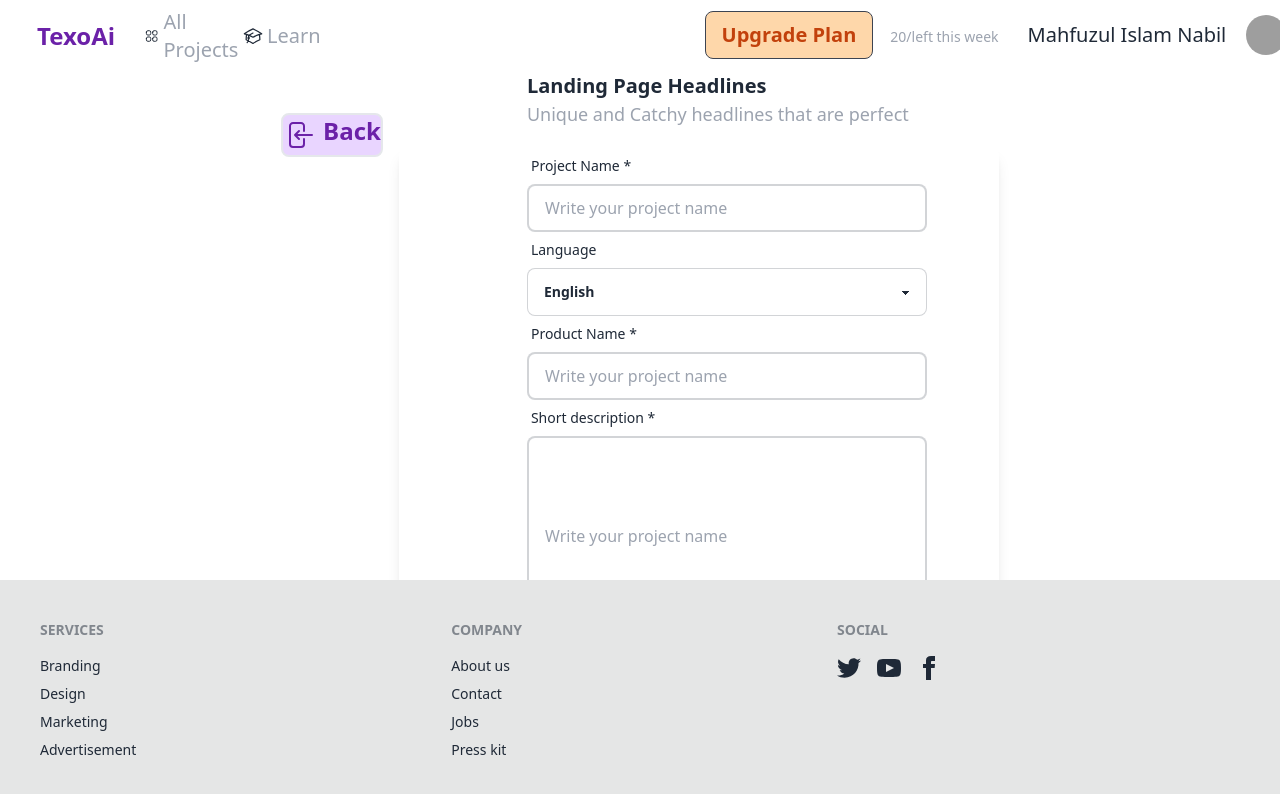
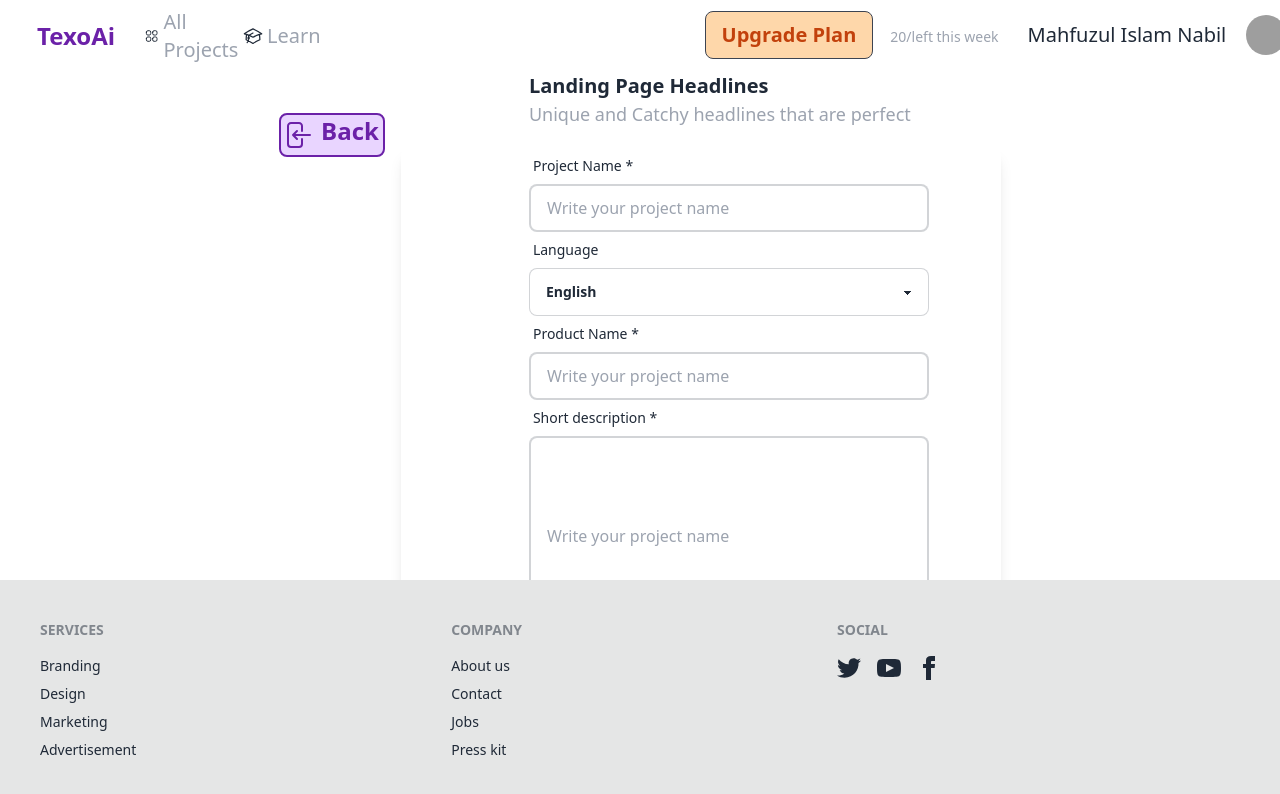
Before and after one commit to darkimpow/ai-writer-app-final, a React (Create React App) app: page /dashboard/prj-landing in a window 1280 px wide. Shown: the top 794 px of the page. Built offline with nearby package versions, Linux system fonts and the light colour scheme; grey boxes are pictures that could not be loaded.

Commit message:
css adjusted for back button border color

```diff
--- a/src/pages/LandingPage.js
+++ b/src/pages/LandingPage.js
@@ -7,7 +7,7 @@ function LandingPage() {
             <div className='pb-[550px]'>
 
                 <button
-                    className="border-2 rounded-lg font-bold text-purple-800 text-2xl bg-purple-200 flex inline mr-4">
+                    className="border-2 rounded-lg font-bold text-purple-800 text-2xl bg-purple-200 border-purple-800 flex inline mr-4 pr-1">
                     <svg
                         xmlns="http://www.w3.org/2000/svg"
                         fill="none"
```
